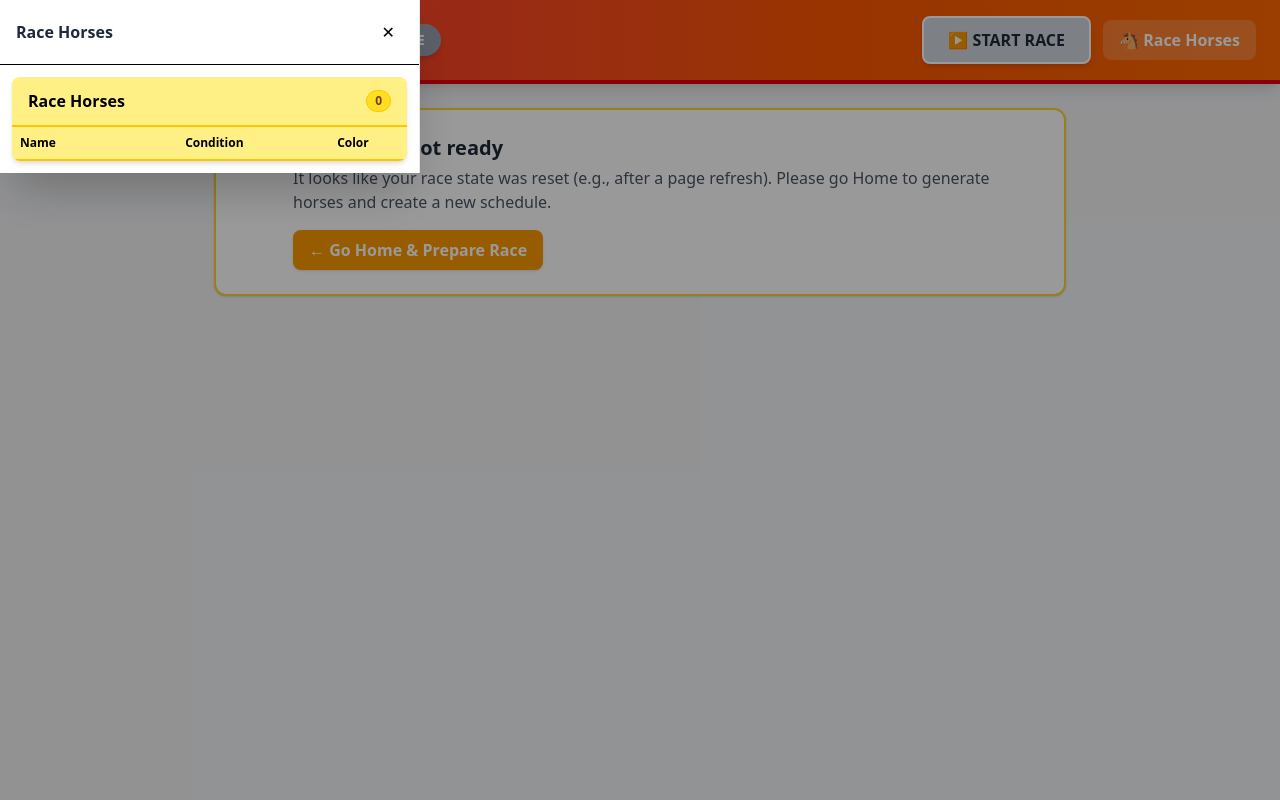
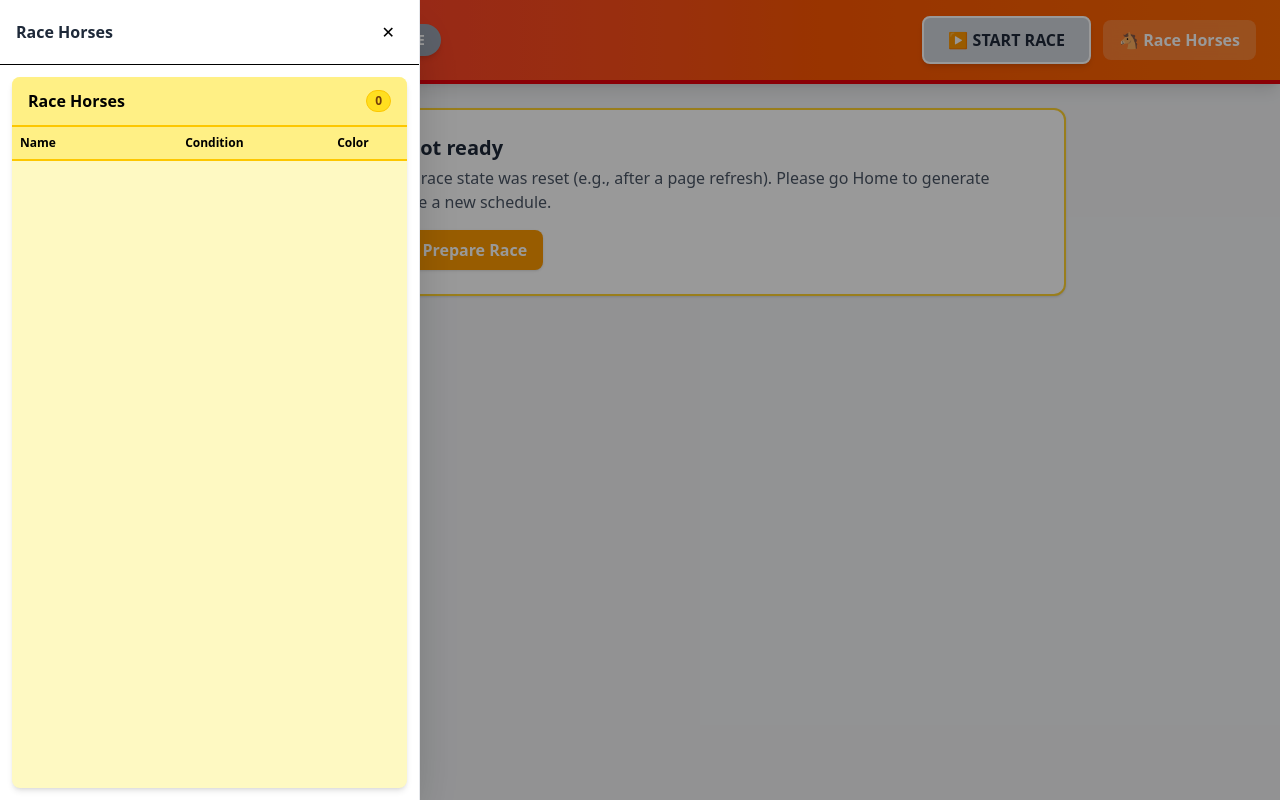
Before and after one commit to VasylHryha/horse_racing_game, a Vue app: page /race in a window 1280 px wide. Both pictures are taken after a click on the button "🐴 Race Horses". Built offline with nearby package versions, Linux system fonts and the light colour scheme; the HTML template or start-up script is replaced by a standard one.

Commit message:
- feat: improve slier UI

```diff
--- a/src/components/ui/SlideOver.vue
+++ b/src/components/ui/SlideOver.vue
@@ -38,7 +38,7 @@ onBeforeUnmount(() => document.removeEventListener('keydown', onKey))
   <!-- Panel -->
   <dialog
     v-show="open"
-    class="fixed inset-y-0 left-0 z-50 flex outline-none"
+    class="fixed inset-0 z-50 flex items-stretch outline-none"
     aria-modal="true"
   >
     <transition
@@ -51,10 +51,11 @@ onBeforeUnmount(() => document.removeEventListener('keydown', onKey))
     >
       <section
         v-show="open"
-        class="h-full bg-white shadow-2xl border-r border-gray-200 flex flex-col"
+        class="bg-white shadow-2xl border-r border-gray-200 flex flex-col h-dvh max-h-dvh"
         :class="widthClass"
+        style="padding-top: env(safe-area-inset-top); padding-bottom: env(safe-area-inset-bottom);"
       >
-        <header class="px-4 py-3 border-b flex items-center justify-between">
+        <header class="px-4 py-3 border-b flex items-center justify-between shrink-0">
           <h3 class="font-semibold text-gray-800 truncate">
             {{ title }}
           </h3>
@@ -67,12 +68,15 @@ onBeforeUnmount(() => document.removeEventListener('keydown', onKey))
             ✕
           </button>
         </header>
-        <div class="flex-1 overflow-auto p-3">
+
+        <!-- Make only the content scroll, keep header fixed -->
+        <div class="flex-1 overflow-auto p-3 overscroll-contain">
           <slot />
         </div>
       </section>
     </transition>
-    <!-- Spacer to keep layout from shifting on scrollbars -->
+
+    <!-- Spacer to keep layout from shifting on scrollbars (kept minimal) -->
     <div aria-hidden="true" class="w-0" />
   </dialog>
 </template>
```
